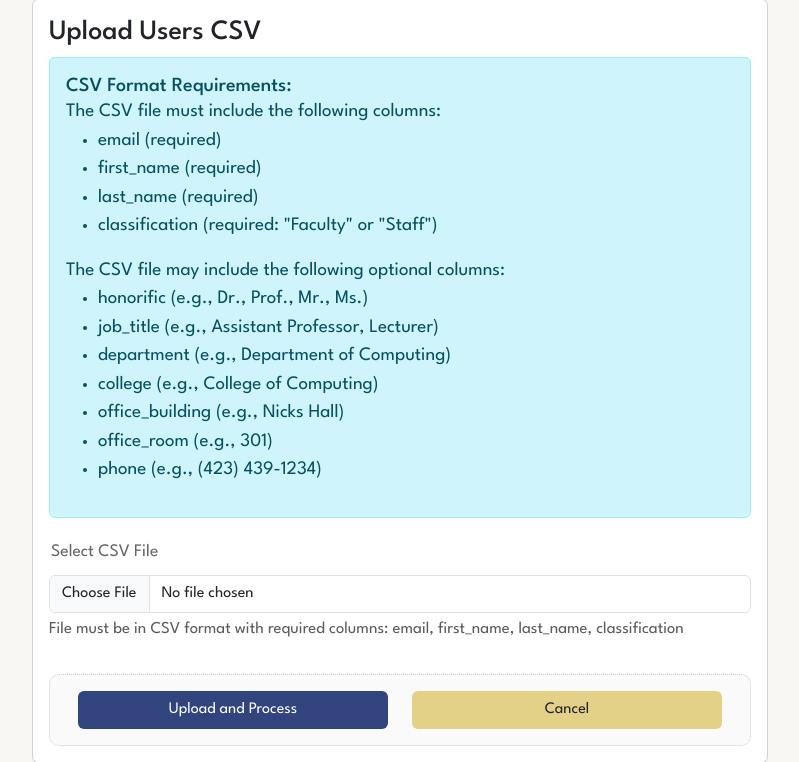
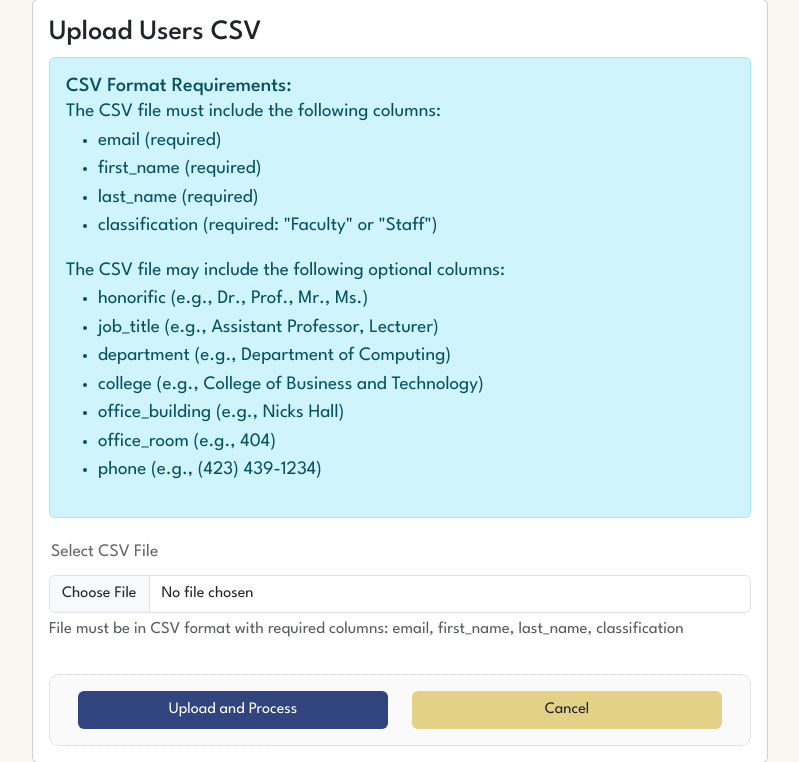
Before and after one commit to ryan-etsu-computing-projects/etsu_office_hours, a Django app: page /users/upload-csv/ in a window 1280 px wide. Shown: the part 86-848 px from the top of the page, without its empty margins (240-1039 px from the left). Run offline with Django 5.2, Linux system fonts and the light colour scheme; a user stored in the database is signed in.

Commit message:
Change some form labels

```diff
--- a/templates/users/upload_csv.html
+++ b/templates/users/upload_csv.html
@@ -22,9 +22,9 @@
                         <li>honorific (e.g., Dr., Prof., Mr., Ms.)</li>
                         <li>job_title (e.g., Assistant Professor, Lecturer)</li>
                         <li>department (e.g., Department of Computing)</li>
-                        <li>college (e.g., College of Computing)</li>
+                        <li>college (e.g., College of Business and Technology)</li>
                         <li>office_building (e.g., Nicks Hall)</li>
-                        <li>office_room (e.g., 301)</li>
+                        <li>office_room (e.g., 404)</li>
                         <li>phone (e.g., (423) 439-1234)</li>
                     </ul>
                 </div>
```
Also changed, not shown: db.sqlite3.
